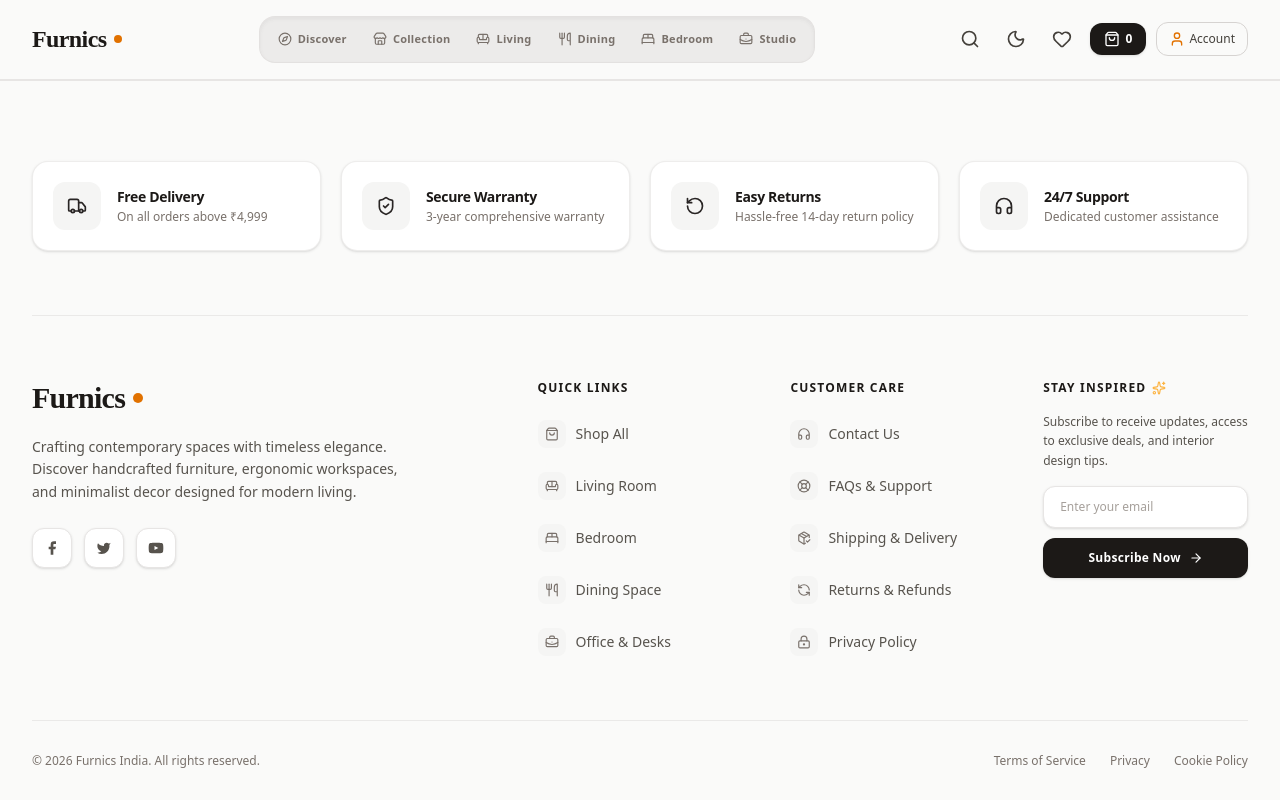
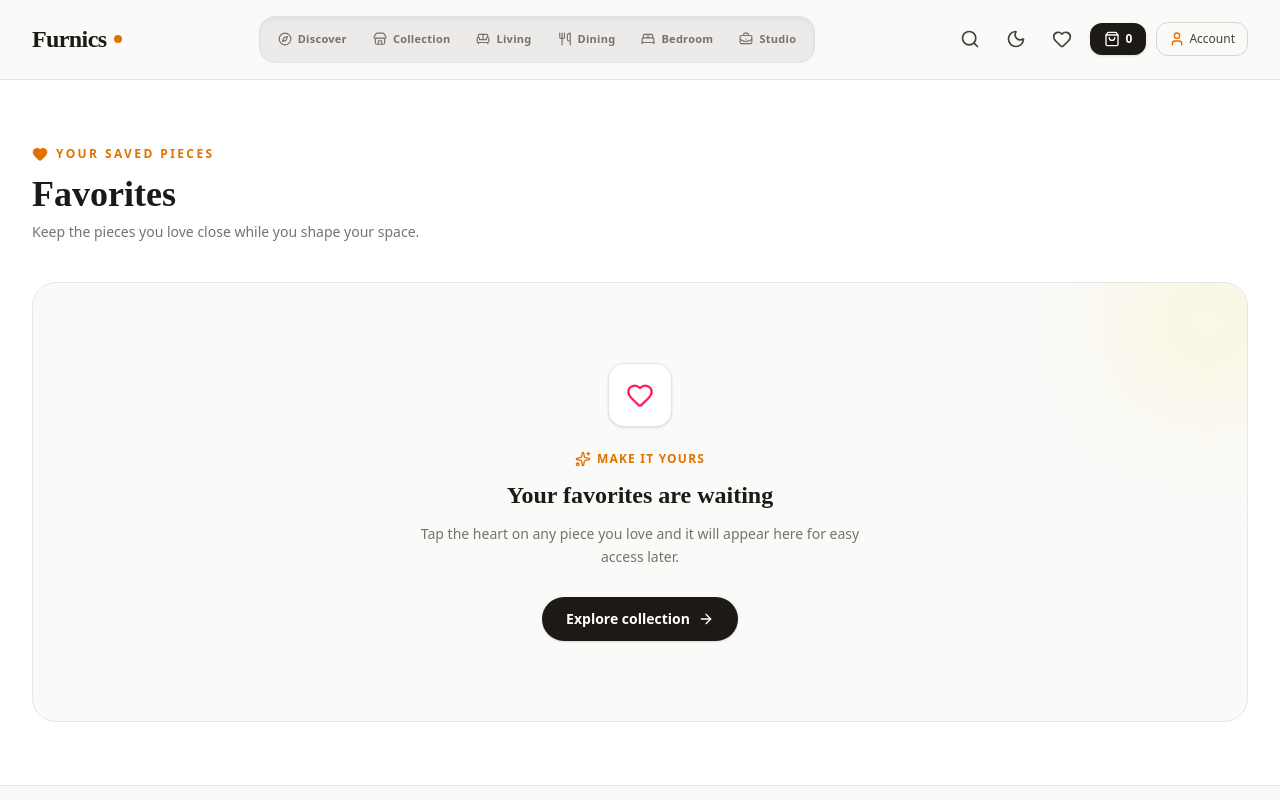
Before and after one commit to dineshgnanavel01-code/dinafurniture, a React (Vite) app: page /wishlist in a window 1280 px wide. Shown: the top 800 px of the page. Built offline with nearby package versions, Linux system fonts and the light colour scheme.

Commit message:
Add working favorites page

```diff
--- a/src/App.jsx
+++ b/src/App.jsx
@@ -7,6 +7,7 @@
 import ProductDetails from './pages/ProductDetails';
 import Cart from './pages/Cart';
 import Checkout from './pages/Checkout';
+import Wishlist from './pages/Wishlist';
 import { Footer } from './components/Footer';
 
 export default function App() {
@@ -20,6 +21,7 @@
             <Route path="/shop" element={<Shop />} />
             <Route path="/product/:id" element={<ProductDetails />} />
             <Route path="/cart" element={<Cart />} />
+            <Route path="/wishlist" element={<Wishlist />} />
             <Route path="/checkout" element={<Checkout />} />
           </Routes>
           <Footer />
--- /dev/null
+++ b/src/pages/Wishlist.jsx
@@ -0,0 +1,58 @@
+import React from 'react';
+import { Link } from 'react-router-dom';
+import { Heart, ArrowRight, Sparkles } from 'lucide-react';
+import { useCart } from '../context/CartContext';
+import ProductCard from '../components/ProductCard';
+
+export default function Wishlist() {
+  const { wishlist } = useCart();
+
+  return (
+    <main className="max-w-7xl mx-auto px-4 sm:px-6 lg:px-8 py-12 sm:py-16 animate-fade-in" style={{ fontFamily: 'var(--font-primary)' }}>
+      <div className="flex flex-col sm:flex-row sm:items-end sm:justify-between gap-5 mb-10">
+        <div>
+          <div className="inline-flex items-center gap-2 text-amber-600 dark:text-amber-400 text-xs font-bold uppercase tracking-[0.2em] mb-3">
+            <Heart className="w-4 h-4 fill-current" />
+            Your saved pieces
+          </div>
+          <h1 className="text-3xl sm:text-4xl font-bold text-stone-900 dark:text-white" style={{ fontFamily: 'var(--font-secondary)' }}>
+            Favorites
+          </h1>
+          <p className="text-sm text-stone-500 dark:text-stone-400 mt-2">
+            Keep the pieces you love close while you shape your space.
+          </p>
+        </div>
+        {wishlist.length > 0 && (
+          <span className="self-start sm:self-auto inline-flex items-center rounded-full bg-stone-100 dark:bg-stone-800 px-4 py-2 text-xs font-semibold text-stone-600 dark:text-stone-300">
+            {wishlist.length} {wishlist.length === 1 ? 'piece' : 'pieces'} saved
+          </span>
+        )}
+      </div>
+
+      {wishlist.length === 0 ? (
+        <section className="relative overflow-hidden rounded-3xl border border-stone-200 dark:border-stone-800 bg-stone-50 dark:bg-stone-800/40 px-6 py-20 text-center">
+          <div className="absolute -right-10 -top-10 h-40 w-40 rounded-full bg-amber-200/30 dark:bg-amber-500/10 blur-3xl" />
+          <div className="relative mx-auto max-w-md">
+            <div className="mx-auto mb-6 flex h-16 w-16 items-center justify-center rounded-2xl bg-white dark:bg-stone-900 text-rose-500 shadow-sm border border-stone-200 dark:border-stone-700">
+              <Heart className="w-7 h-7" />
+            </div>
+            <div className="flex items-center justify-center gap-1.5 text-amber-600 dark:text-amber-400 mb-3">
+              <Sparkles className="w-4 h-4" />
+              <span className="text-xs font-bold uppercase tracking-widest">Make it yours</span>
+            </div>
+            <h2 className="text-2xl font-bold text-stone-900 dark:text-white" style={{ fontFamily: 'var(--font-secondary)' }}>Your favorites are waiting</h2>
+            <p className="mt-3 text-sm leading-relaxed text-stone-500 dark:text-stone-400">Tap the heart on any piece you love and it will appear here for easy access later.</p>
+            <Link to="/shop" className="mt-7 inline-flex items-center gap-2 rounded-full bg-stone-900 px-6 py-3 text-sm font-semibold text-white shadow-sm transition hover:bg-amber-600 dark:bg-stone-100 dark:text-stone-900 dark:hover:bg-amber-500 dark:hover:text-white">
+              Explore collection
+              <ArrowRight className="w-4 h-4" />
+            </Link>
+          </div>
+        </section>
+      ) : (
+        <div className="grid grid-cols-1 sm:grid-cols-2 lg:grid-cols-3 xl:grid-cols-4 gap-6">
+          {wishlist.map((product) => <ProductCard key={product.id} product={product} />)}
+        </div>
+      )}
+    </main>
+  );
+}
```
